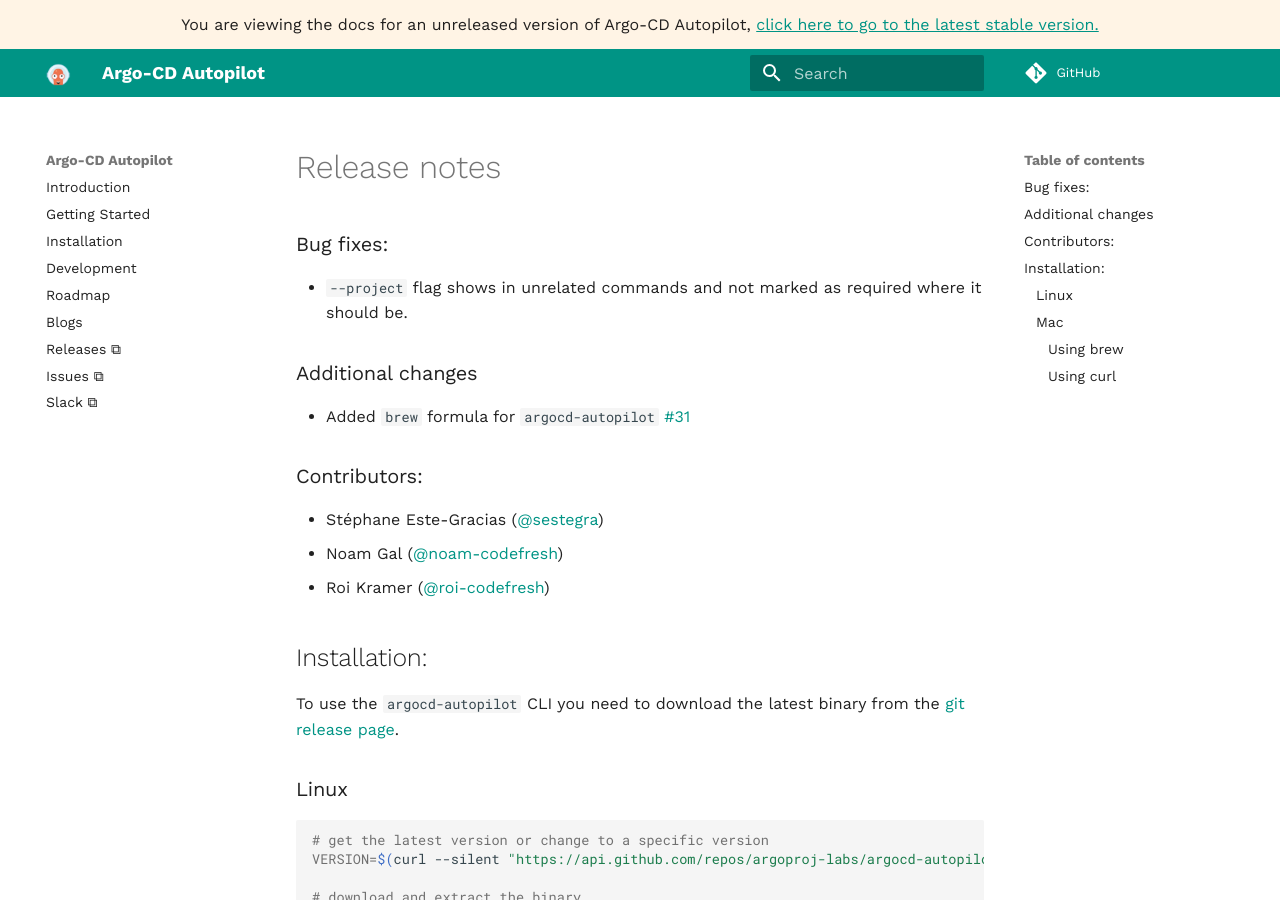
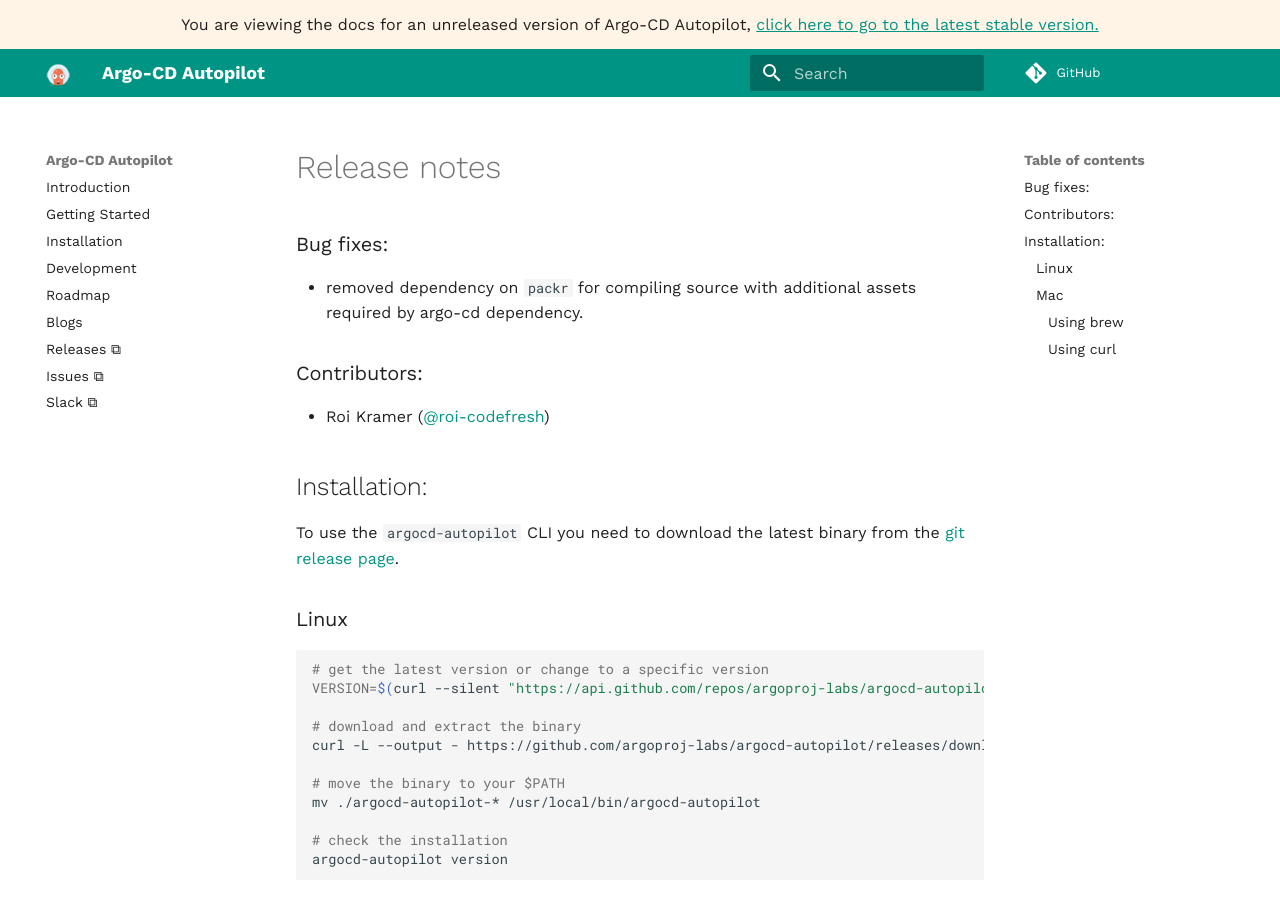
Before and after one commit to argoproj-labs/argocd-autopilot, an MkDocs documentation site: the page built from docs/releases/release_notes.md, in a window 1280 px wide and 900 px high. Built offline with MkDocs 1.6.1 and Material for MkDocs 9.7.7, drawn with Linux system fonts in a browser that asks for light colours; comment, search, counter and statistics services are not loaded.

Commit message:
v0.1.10 (#78)

```diff
--- a/docs/releases/release_notes.md
+++ b/docs/releases/release_notes.md
@@ -1,15 +1,9 @@
 ### Bug fixes:
 
-* `--project` flag shows in unrelated commands and not marked as required where it should be.
+* removed dependency on `packr` for compiling source with additional assets required by argo-cd dependency.
 
-### Additional changes
-
-* Added `brew` formula for `argocd-autopilot` [#31](https://github.com/argoproj-labs/argocd-autopilot/issues/31)
 
 ### Contributors:
-
-- Stéphane Este-Gracias ([@sestegra](https://github.com/sestegra))
-- Noam Gal ([@noam-codefresh](https://github.com/noam-codefresh))
 - Roi Kramer ([@roi-codefresh](https://github.com/roi-codefresh))
 
 ## Installation:
```
Also changed, not shown: CHANGELOG.md (+6 -0 lines), 1 other file.
